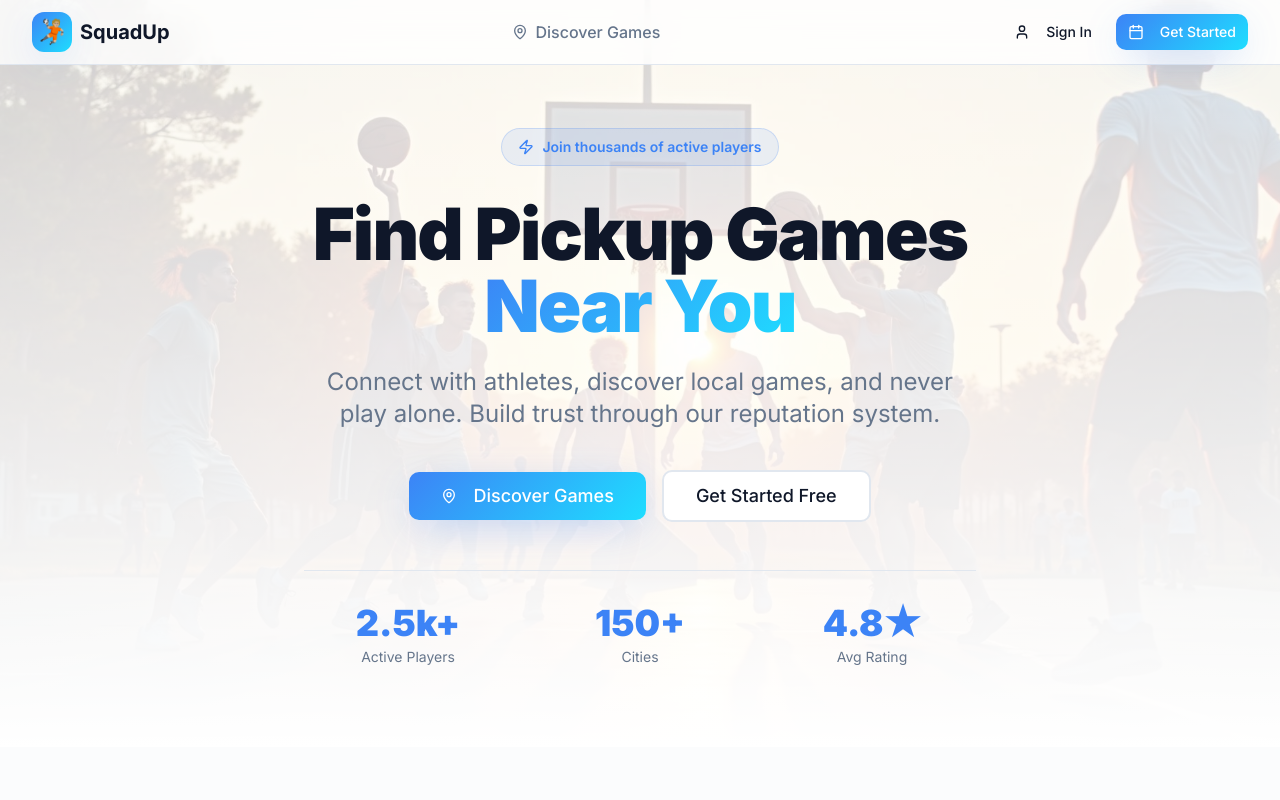
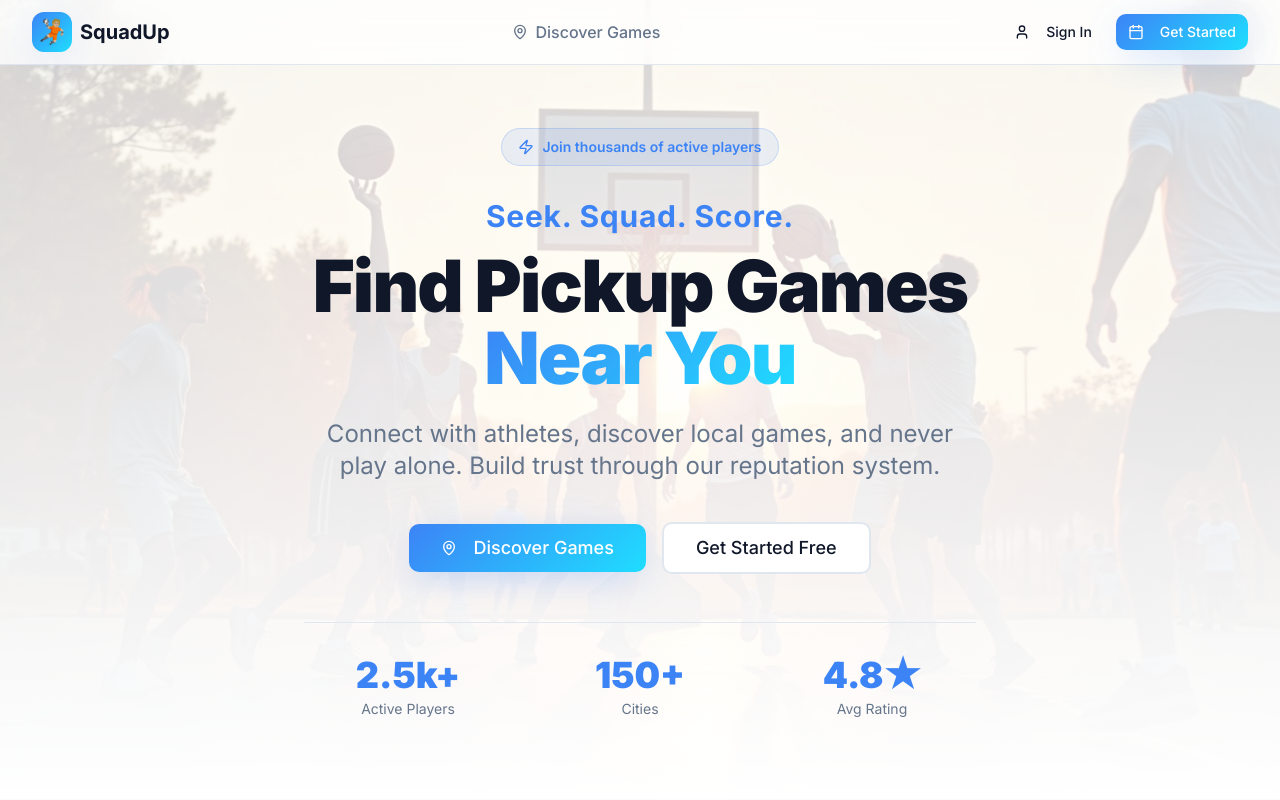
Before and after one commit to SudarshanaSRao/sports-on-the-go-4c575e84, a React (Vite) app: page / in a window 1280 px wide. Shown: the top 800 px of the page. Built offline with nearby package versions, Linux system fonts and the light colour scheme; the HTML template or start-up script is replaced by a standard one.

Commit message:
Add catchphrase and disclaimer

```diff
--- a/src/pages/Index.tsx
+++ b/src/pages/Index.tsx
@@ -164,6 +164,11 @@ const Index = () => {
             <div className="inline-flex items-center space-x-2 px-4 py-2 rounded-full bg-primary/10 border border-primary/20 mb-8 animate-fade-in">
               <Zap className="w-4 h-4 text-primary" />
               <span className="text-sm font-semibold text-primary">Join thousands of active players</span>
+            </div>
+
+            {/* Catchphrase */}
+            <div className="text-2xl sm:text-3xl font-bold text-primary mb-4 tracking-wide">
+              Seek. Squad. Score.
             </div>
 
             {/* Headline */}
@@ -415,6 +420,17 @@ const Index = () => {
         </div>
       </section>
 
+      {/* Disclaimer Section */}
+      <section className="py-8 px-4 sm:px-6 lg:px-8 bg-muted/20">
+        <div className="container mx-auto">
+          <div className="max-w-4xl mx-auto text-center">
+            <p className="text-sm text-muted-foreground leading-relaxed">
+              <span className="font-semibold text-foreground">Personal Project Disclaimer:</span> SquadUp is a non-commercial hobby project created for educational and recreational purposes. Not affiliated with any sports organization or athletic association. No payments, ads, or monetization. User data (name, photo, location, preferences) is collected solely for in-app matching and securely stored. You may request data deletion anytime by contacting us.
+            </p>
+          </div>
+        </div>
+      </section>
+
       {/* Footer */}
       <footer className="py-12 px-4 sm:px-6 lg:px-8 border-t border-border">
         <div className="container mx-auto">
```
